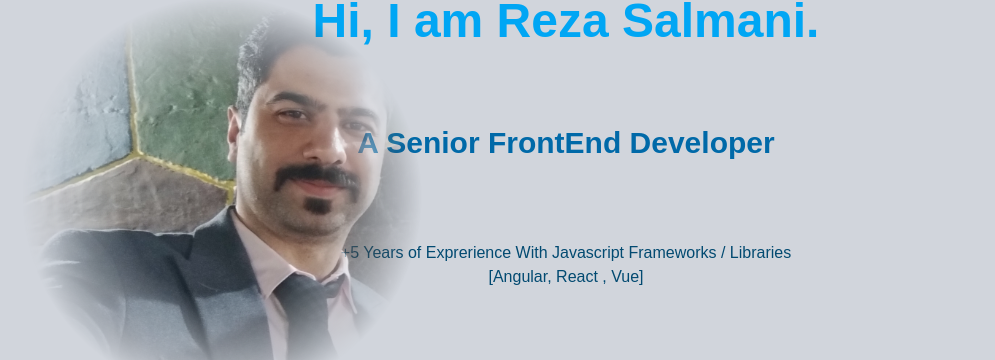
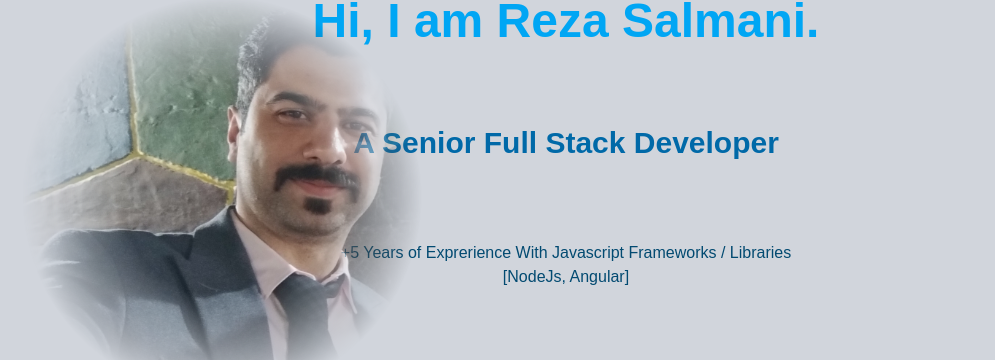
Before and after one commit to reza-salmani/portfolio, a Next.js app: page / in a window 1280 px wide. Shown: the part 163-523 px from the top of the page, without its empty margins (74-1069 px from the left). Built offline with nearby package versions, Linux system fonts and the light colour scheme.

Commit message:
update 1404/06/31

```diff
--- a/public/i18n/en.json
+++ b/public/i18n/en.json
@@ -3,18 +3,19 @@
   "FA": "Fa",
   "Writer": "R.S",
   "WelcomeMessage": "Hi, I am Reza Salmani.",
-  "JobField": "A Senior FrontEnd Developer",
+  "JobField": "A Senior Full Stack Developer",
   "Skills": "Skills",
   "Projects": "Projects",
   "Contact": "Contact",
   "resume": "resume",
   "description_1": "+5 Years of Exprerience With Javascript Frameworks / Libraries",
-  "description_2": "[Angular, React , Vue]",
+  "description_2": "[NodeJs, Angular]",
   "MultiLanguageERP": "Multi Language ERP",
   "withRestfullOidcTailwind": "Angular, Restfull Api, Oidc, Tailwind, PrimeNg",
   "More": "more...",
   "BackEnd": "BackEnd",
   "FrontEnd": "FrontEnd",
+  "FullStack": "Full Stack",
   "Talents": "Talents",
   "SingleLanguageERP": "Single Language ERP",
   "PrivateProject": "I'm sorry, but you won't be able to access the codes on GitHub as this is a private project.",
--- a/public/i18n/fa.json
+++ b/public/i18n/fa.json
@@ -3,18 +3,19 @@
   "EN": "انگلیسی",
   "Writer": "ر.س",
   "WelcomeMessage": "سلام. من رضا سلمانی هستم.",
-  "JobField": "برنامه نویس ارشد فرانت اند",
+  "JobField": "برنامه نویس ارشد فول استک",
   "Projects": "پروژه ها",
   "Skills": "مهارت ها",
   "Contact": "ارتباط",
   "resume": "رزومه",
-  "description_1": " با بیش از پنج سال سابقه کار در حوزه فرانت اند و کسب تجربه در سکو و کتابخانه های جاواسکریپت",
-  "description_2": "[ انگولار  ، ری اکت و ویو ]",
+  "description_1": " با بیش از پنج سال سابقه کار در حوزه فرانت و بک اند و کسب تجربه در سکو و کتابخانه های جاواسکریپت",
+  "description_2": "[ نود جی اس، انگولار]",
   "MultiLanguageERP": "پروژه چند زبانه مدیریت منابع انسانی",
   "withRestfullOidcTailwind": "Angular, Restfull Api, Oidc, Tailwind, PrimeNg",
   "More": "بیشتر...",
   "BackEnd": "بک اند",
   "FrontEnd": "فرانت اند",
+  "FullStack": "فول استک",
   "Talents": "توانمندی ها",
   "SingleLanguageERP": "پروژه تک زبانه مدیریت منابع انسانی",
   "PrivateProject": "متاسفانه به دلیل تعهد به شرکت و خصوصی بودن پروژه امکان نمایش کد در گیت هاب وجود ندارد",
--- a/public/services/skills.json
+++ b/public/services/skills.json
@@ -1,5 +1,7 @@
 {
-  "FrontEnd": [
+  "FullStack": [
+    "Nodejs",
+    "NestJs",
     "JavaScript",
     "TypeScript",
     "Micro FrontEnd",
--- a/src/app/skills.tsx
+++ b/src/app/skills.tsx
@@ -16,10 +16,10 @@ export default function Skills({ props }: Readonly<{ props: { t: any } }>) {
       </div>
 
       <div className="ml-2 my-2 rtl:mr-2 dark:text-sky-200 text-sky-900 text-lg">
-        {props.t["FrontEnd"]} :
+        {props.t["FullStack"]} :
       </div>
       <div className="flex ml-4 rtl:mr-4 justify-start  flex-wrap">
-        {data?.FrontEnd.map((fe: any) => (
+        {data?.FullStack.map((fe: any) => (
           <div
             className="bg-gray-200 dark:bg-gray-950 m-2 hover:scale-110 transition-all duration-300 cursor-pointer font-light rounded-lg p-2 dark:text-amber-300 text-amber-900"
             key={fe}
```
Also changed, not shown: 1 other file (tests, documents, lock files or other folders).
